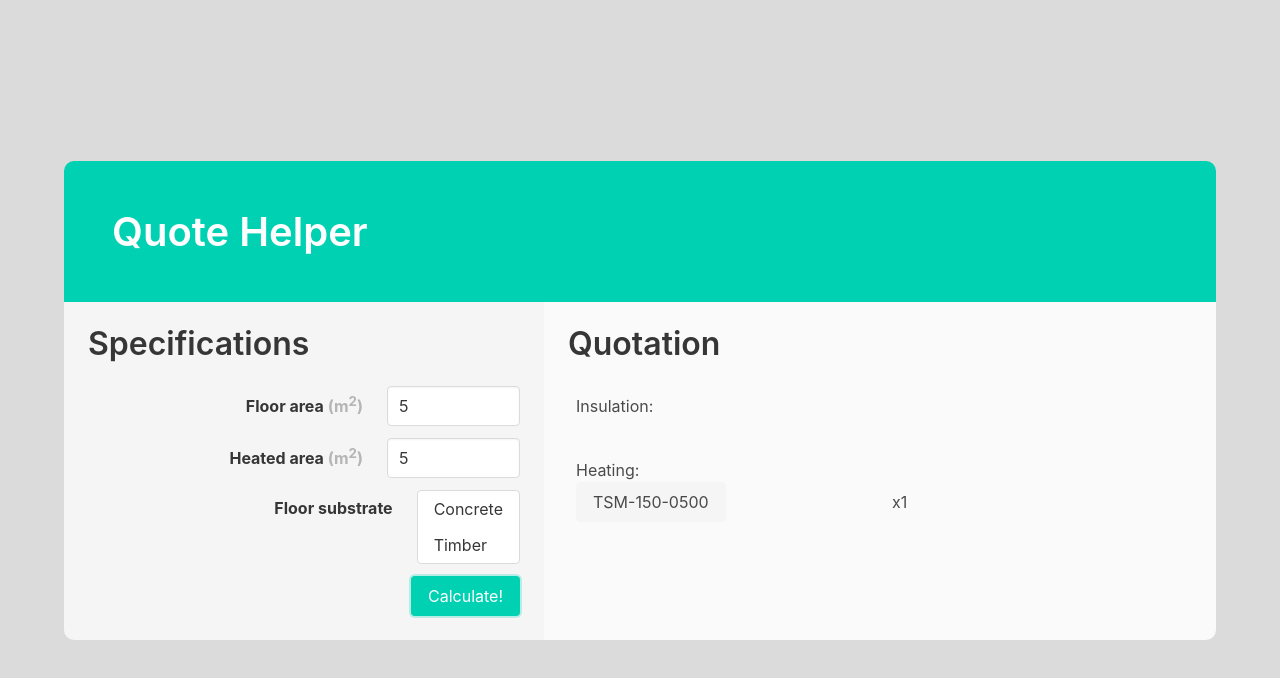
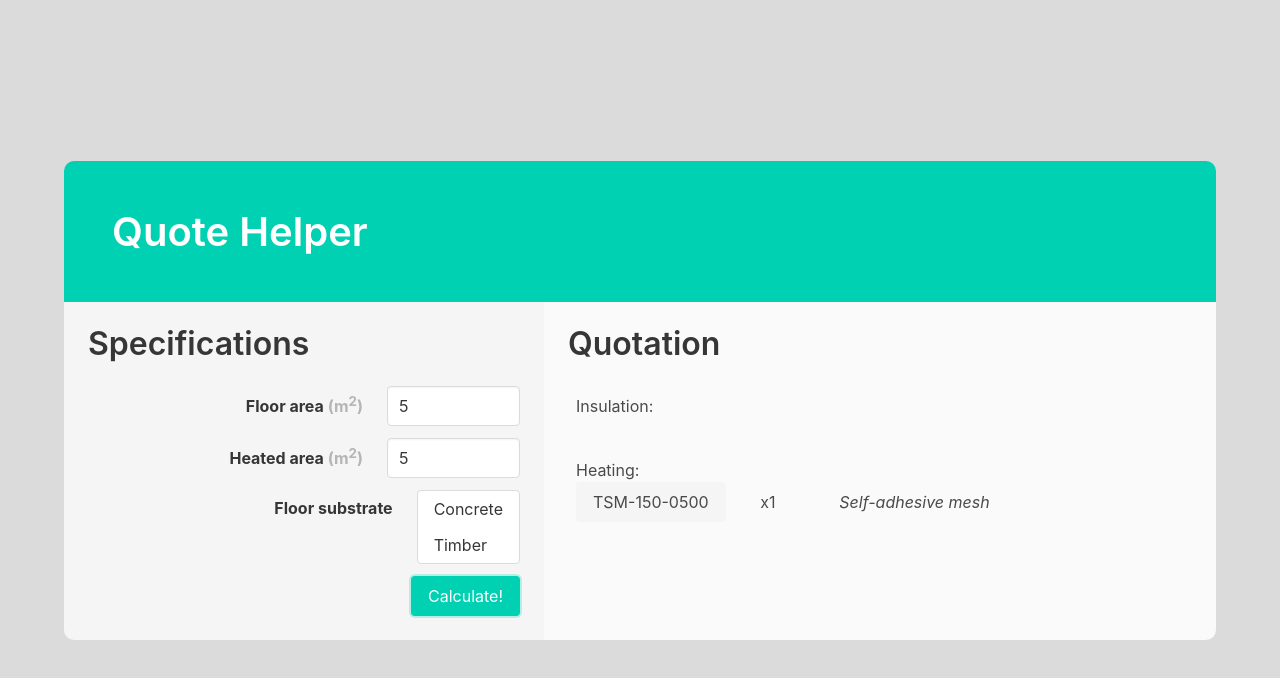
Before and after one commit to VinRanana/UFH-Quote-Helper, an Angular app in the folder client/: page / in a window 1280 px wide. Both pictures are taken after typing "5", "5" into the empty fields and a click on the button "Calculate!". Shown: the top 678 px of the page. Built offline with nearby package versions, Linux system fonts and the light colour scheme.

Commit message:
feat: add descriptions

```diff
--- a/client/src/app/data/mesh-data.ts
+++ b/client/src/app/data/mesh-data.ts
@@ -2,6 +2,7 @@ export interface Mesh {
   name: string;
   area: number;
   intensity: number;
+  description: string;
 }
 
 interface MeshCollection {
@@ -11,11 +12,12 @@ interface MeshCollection {
 
 const mesh150Areas = [1, 1.5, 2, 2.5, 3, 3.5, 4, 4.5, 5, 6, 7, 8, 9, 10, 12, 14, 16, 20, 24];
 
-function createMesh (name: string, area: number, intensity: number): Mesh {
+function createMesh (name: string, area: number, intensity: number, description: string): Mesh {
   return {
     name,
     area,
     intensity,
+    description
   }
 }
 
@@ -23,7 +25,7 @@ export const MESH_OBJ = mesh150Areas.reduce((resultObj: MeshCollection, mSquared
   const mSquared100 = mSquared * 100;
   const naming = (mSquared < 10) ? `TSM-150-0${mSquared100}` : `TSM-150-${mSquared100}`;
 
-  resultObj[naming] = createMesh(naming, mSquared, 150);
+  resultObj[naming] = createMesh(naming, mSquared, 150, 'Self-adhesive mesh');
 
   return resultObj;
 }, {});
@@ -33,6 +35,7 @@ export function determineRightMesh (meshObject: MeshCollection, heatedArea: numb
     name: 'placeholder',
     area: 0,
     intensity: 0,
+    description: 'placeholder'
   };
 
   for (const key in meshObject) {
--- a/client/src/app/input-section/input-section.component.ts
+++ b/client/src/app/input-section/input-section.component.ts
@@ -1,5 +1,5 @@
 import { Component, EventEmitter, OnInit, Output } from '@angular/core';
-import { InputData } from '../inputData.model';
+import { InputData } from '../input-data.model';
 
 @Component({
   selector: 'app-input-section',
--- a/client/src/app/output-line/output-line.component.html
+++ b/client/src/app/output-line/output-line.component.html
@@ -1,8 +1,9 @@
 <!-- <p>output-line works!</p> -->
 
 <div class="columns level">
-  <div class="column">
-    <button (click)="onClick()" class="button is-light">{{mesh.name}}</button>
+  <div class="column is-3">
+    <button (click)="onClick()" class="button is-light">{{item.name}}</button>
   </div>
-  <div class="column">x1</div>
+  <div class="column is-1">x{{quantity}}</div>
+  <div class="column is-7 is-italic">{{item.description}}</div>
 </div>
--- a/client/src/app/output-line/output-line.component.ts
+++ b/client/src/app/output-line/output-line.component.ts
@@ -9,7 +9,8 @@ import { Mesh } from '../data/mesh-data';
 })
 export class OutputLineComponent implements OnInit {
 
-  @Input() mesh: Mesh;
+  @Input() item: Mesh;
+  quantity = '1';
 
   constructor() { }
 
@@ -17,6 +18,6 @@ export class OutputLineComponent implements OnInit {
   }
 
   onClick (): void {
-    copy(this.mesh.name);
+    copy(this.item.name);
   }
 }
--- a/client/src/app/output-section/output-section.component.html
+++ b/client/src/app/output-section/output-section.component.html
@@ -5,7 +5,7 @@
 <div class="output-section block p-2">
   <p>Heating:</p>
   <div *ngIf="inputData?.heatedArea > 0">
-    <app-output-line [mesh]="resultMesh"></app-output-line>
+    <app-output-line [item]="resultMesh"></app-output-line>
     <!-- <h2 *ngIf="inputData?.floorArea > 0">Floor area: {{inputData?.floorArea}}</h2>
     <h2 *ngIf="inputData?.heatedArea > 0">Heated area: {{inputData?.heatedArea}}</h2>
     <h2 *ngIf="inputData?.floorSubstrate?.length > 0">Floor substrate: {{inputData?.floorSubstrate}}</h2> -->
--- a/client/src/app/output-section/output-section.component.ts
+++ b/client/src/app/output-section/output-section.component.ts
@@ -1,6 +1,6 @@
 import { Component, Input, OnInit } from '@angular/core';
 import { Mesh } from '../data/mesh-data';
-import { InputData } from '../inputData.model';
+import { InputData } from '../input-data.model';
 
 @Component({
   selector: 'app-output-section',
--- a/client/src/app/room/room.component.ts
+++ b/client/src/app/room/room.component.ts
@@ -1,7 +1,7 @@
 import { Component, OnInit } from '@angular/core';
 import { calculateQuantity } from '../data/insulation-data';
 import { determineRightMesh, Mesh, MESH_OBJ } from '../data/mesh-data';
-import { InputData } from '../inputData.model';
+import { InputData } from '../input-data.model';
 
 @Component({
   selector: 'app-room',
```
Also changed, not shown: client/src/app/input-data.model.ts (renamed from client/src/app/inputData.model.ts).
